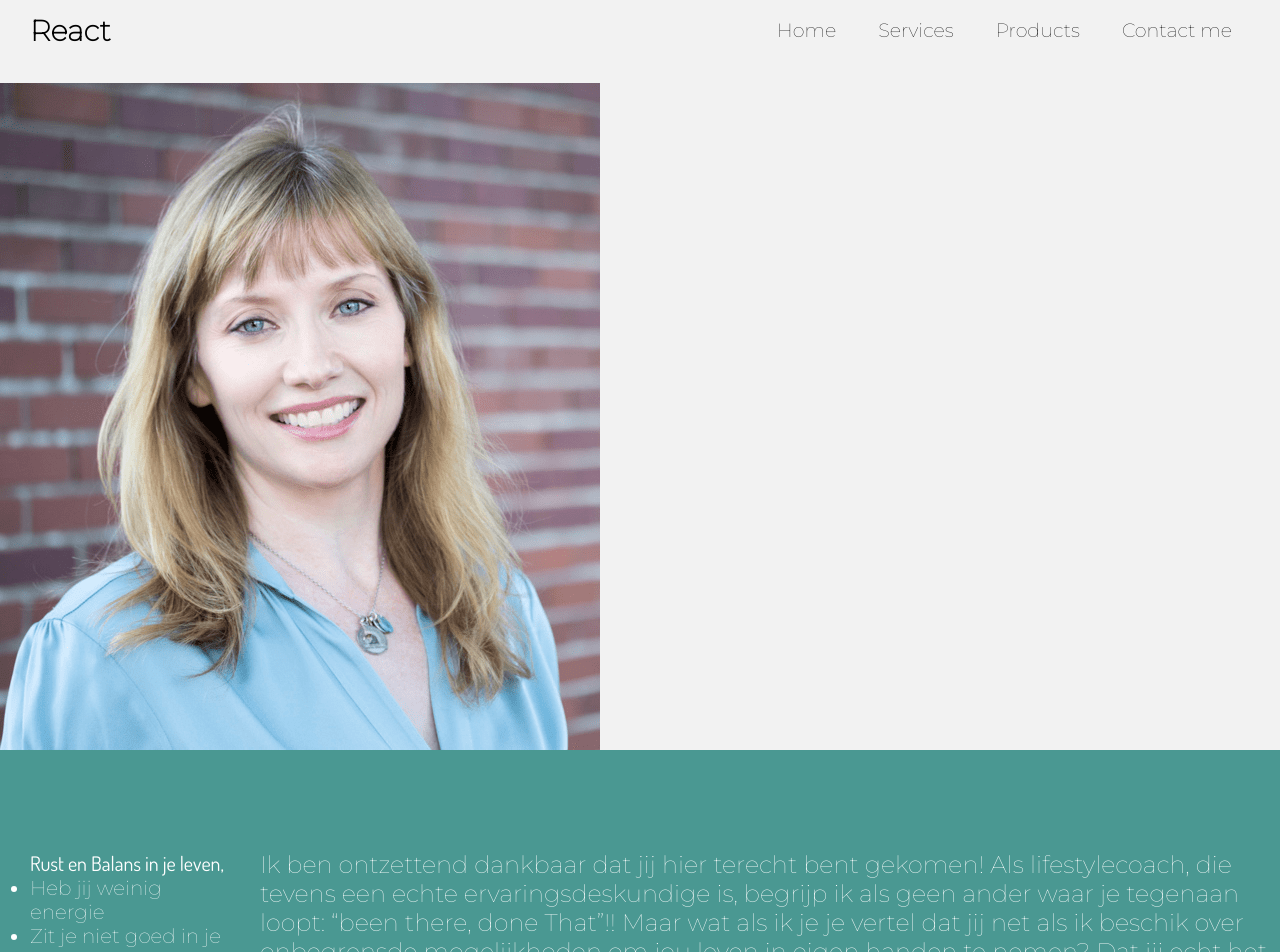
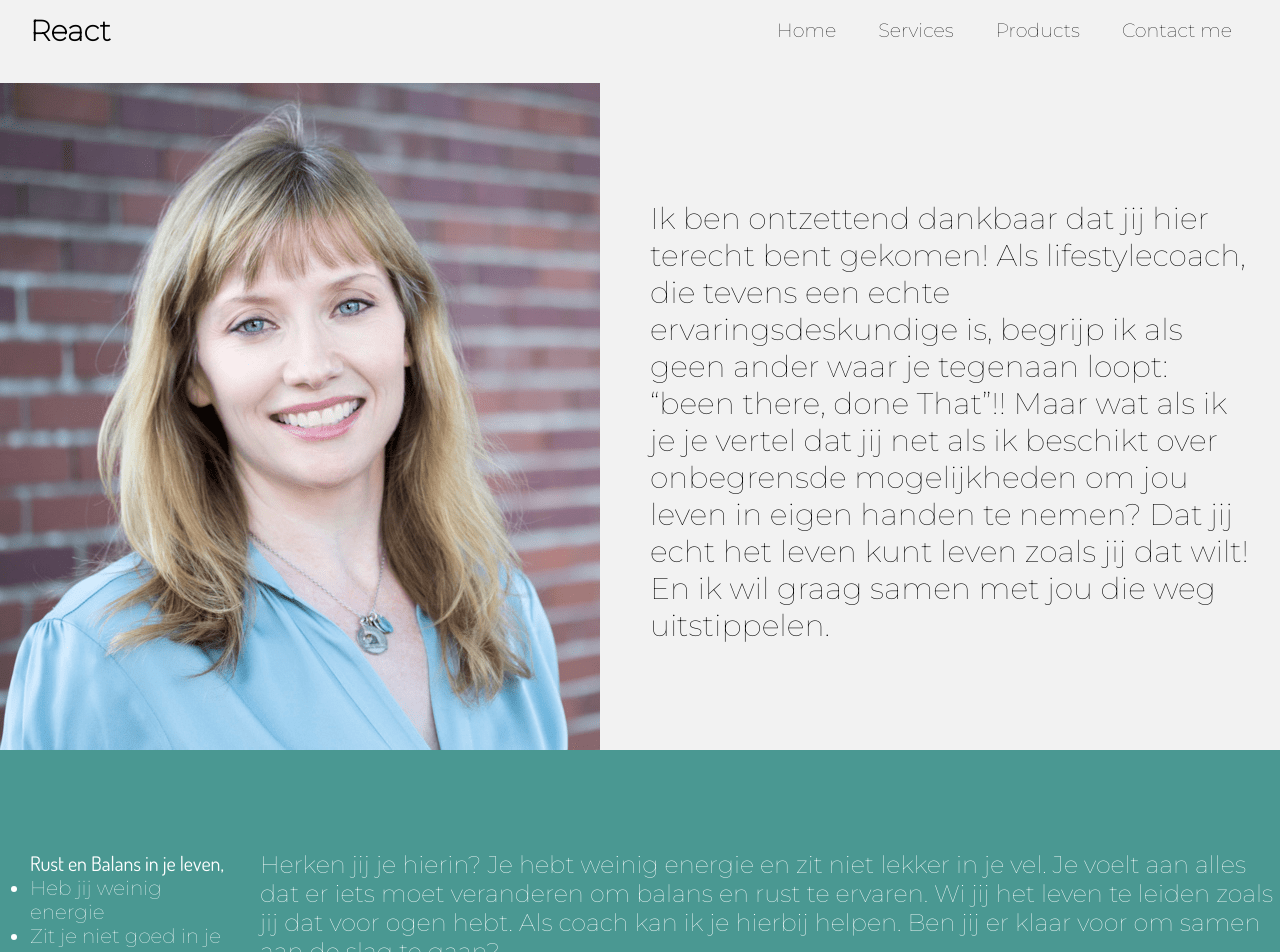
Before and after one commit to KristofferLeemburg/e-commerce-app, a React (Create React App) app: page / in a window 1280 px wide. Shown: the top 952 px of the page. Built offline with nearby package versions, Linux system fonts and the light colour scheme.

Commit message:
added text

```diff
--- a/src/components/home/section-one.jsx
+++ b/src/components/home/section-one.jsx
@@ -28,6 +28,12 @@ function App() {
               <div className="hero-image girl">
                 <img src={imgGirl} alt="girl" className="shanon"/>
               </div>
+              <div className="hero-image-text">
+                <p>
+                Ik ben ontzettend dankbaar dat jij hier terecht bent gekomen! Als lifestylecoach, die tevens een echte ervaringsdeskundige is, begrijp ik als geen ander waar je tegenaan loopt: “been there, done That”!!
+                Maar wat als ik je je vertel dat jij net als ik beschikt over onbegrensde mogelijkheden om jou leven in eigen handen te nemen? Dat jij echt het leven kunt leven zoals jij dat wilt! En ik wil graag samen met jou die weg uitstippelen.
+                </p>
+              </div>
           </div>
         </div>
       </div>
--- a/src/components/home/section-two.jsx
+++ b/src/components/home/section-two.jsx
@@ -8,15 +8,17 @@ export default function Section() {
             <div className="section-container">
                 <p className="section1">Rust en Balans in je leven,
                 <ul>
-                    <li>Heb jij weinig energie</li>
-                    <li>Zit je niet goed in je vel</li>
-                    <li>Voel jij je onrustig</li>
-                    <li>Wil je eigenlijk iets anders, maar wat?</li>
-                </ul>
+                        <li>Heb jij weinig energie</li>
+                        <li>Zit je niet goed in je vel</li>
+                        <li>Voel jij je onrustig</li>
+                        <li>Wil je eigenlijk iets anders, maar wat?</li>
+                    </ul>
                 </p>
-                <p className="section2">Ik ben ontzettend dankbaar dat jij hier terecht bent gekomen! Als lifestylecoach, die tevens een echte ervaringsdeskundige is, begrijp ik als geen ander waar je tegenaan loopt: “been there, done That”!!
-                Maar wat als ik je je vertel dat jij net als ik beschik over onbegrensde mogelijkheden om jou leven in eigen handen te nemen? Dat jij echt het leven kunt leven zoals jij dat wilt! En ik wil graag samen met jou die weg uitstippelen.
+                <div className="section2"><p>Herken jij je hierin? Je hebt weinig energie en zit niet lekker in je vel. Je voelt aan alles dat er iets moet veranderen om balans en rust te ervaren.  Wi jij het leven te leiden zoals jij dat voor ogen hebt. Als coach kan ik je hierbij helpen. Ben jij er klaar voor om samen aan de slag te gaan?
                 </p>
+                <button>Ja, ik wil aan de slag</button>
+                </div>
+
             </div>
         </div>
     );
--- a/src/styles/home.css
+++ b/src/styles/home.css
@@ -165,6 +165,23 @@
   left: -40px;
 }
 
+.hero-images {
+  display: -webkit-box;
+  display: -ms-flexbox;
+  display: flex;
+  -webkit-box-pack: justify;
+      -ms-flex-pack: justify;
+          justify-content: space-between;
+}
+
+.hero-image-text {
+  position: absolute;
+  top: 200px;
+  left: 650px;
+  width: 600px;
+  font-size: 30px;
+}
+
 @media screen and (max-width: 960px) {
   .section-container {
     -webkit-box-orient: vertical;
--- a/src/styles/home.scss
+++ b/src/styles/home.scss
@@ -13,7 +13,6 @@
     display: flex;
     flex-direction: row;
 }
-
 .section-container {
     background-color: #4a9892;
     color: white;
@@ -93,7 +92,6 @@
         color: rgb(0, 126, 90);
     }
 }
-
 .text-box-right {
     background-color: white;
     width: 300px;
@@ -126,7 +124,17 @@
     top: 710px;
     left: -40px;
 }
-
+.hero-images{
+    display: flex;
+    justify-content: space-between;
+}
+.hero-image-text{
+position: absolute;
+top: 200px;
+left: 650px;
+width: 600px;
+font-size: 30px;
+}
 @media screen and (max-width: 960px) {
     .section-container {
         flex-direction: column;
```
Also changed, not shown: 1 other file (tests, documents, lock files or other folders).
